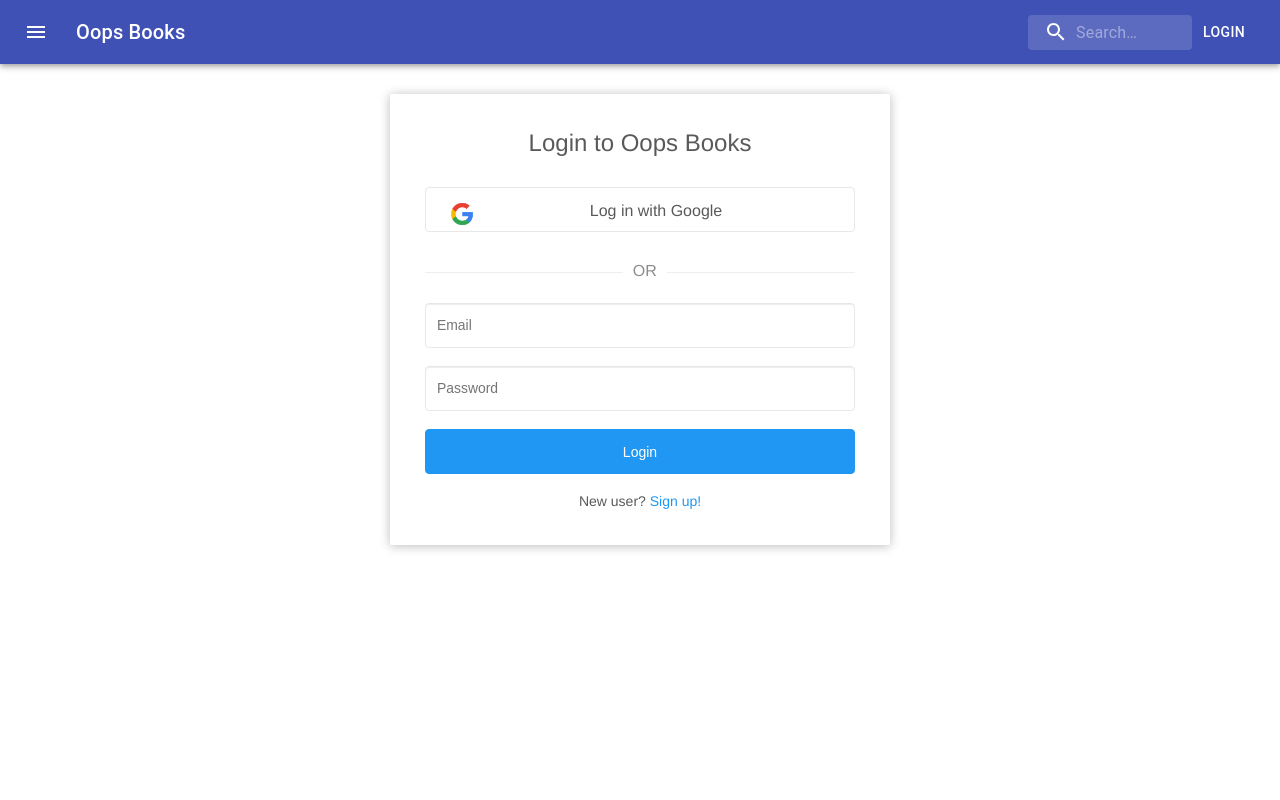
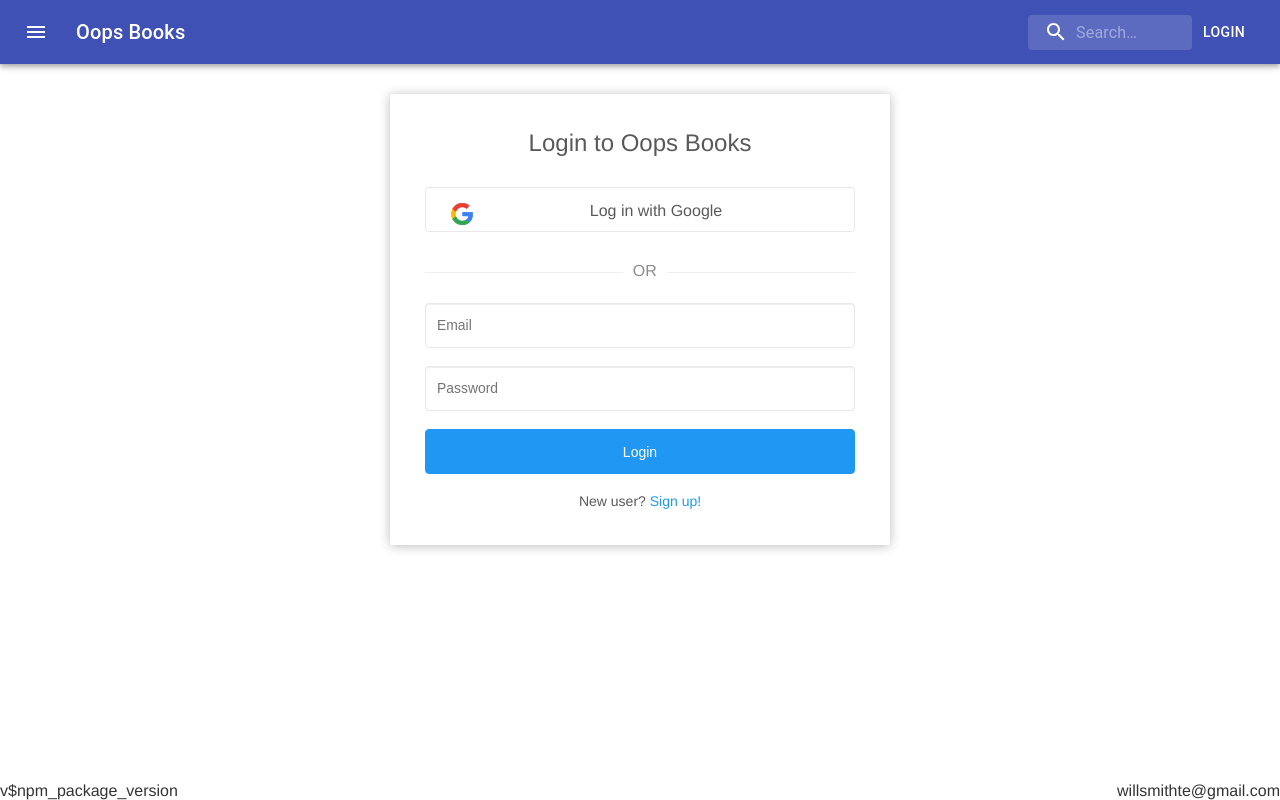
Before and after one commit to WillSmithTE/oops-books, a React (Create React App) app: page /login in a window 1280 px wide. Built offline with nearby package versions, Linux system fonts and the light colour scheme.

Commit message:
add footer

```diff
--- a/package.json
+++ b/package.json
@@ -1,6 +1,6 @@
 {
   "name": "book-mi",
-  "version": "0.1.0",
+  "version": "0.0.1",
   "private": true,
   "dependencies": {
     "@material-ui/core": "^4.11.0",
@@ -10,11 +10,11 @@
     "@testing-library/user-event": "^12.1.10",
     "react": "^17.0.1",
     "react-dom": "^17.0.1",
+    "react-router-dom": "^4.3.1",
+    "react-s-alert": "^1.4.1",
     "react-scripts": "4.0.0",
     "react-spinners": "^0.9.0",
-    "react-router-dom": "^4.3.1",
     "styled-components": "^5.2.1",
-    "react-s-alert": "^1.4.1",
     "web-vitals": "^0.2.4"
   },
   "scripts": {
--- a/public/index.html
+++ b/public/index.html
@@ -1,5 +1,5 @@
 <!DOCTYPE html>
-<html lang="en">
+<html lang="en" style='height: 100%;'>
   <head>
     <meta charset="utf-8" />
     <link rel="icon" href="%PUBLIC_URL%/favicon.ico" />
@@ -26,9 +26,9 @@
     -->
     <title>Oops Books</title>
   </head>
-  <body>
+  <body style='height: 100%;'>
     <noscript>You need to enable JavaScript to run this app.</noscript>
-    <div id="root"></div>
+    <div id="root" style='height: 100%;'></div>
     <!--
       This HTML file is a template.
       If you open it directly in the browser, you will see an empty page.
--- a/src/App.js
+++ b/src/App.js
@@ -8,6 +8,7 @@ import {
 import {HomePage} from './HomePage';
 import {Login} from './login/Login';
 import Signup from './signup/Signup';
+import { Footer } from './Footer';
 import {ACCESS_TOKEN} from './util/constants';
 import {useState} from 'react';
 import Alert from 'react-s-alert';
@@ -37,6 +38,7 @@ function App() {
       <Route path={"/signup"} render={(props) => <Signup authenticated={authenticated} {...props} />}></Route>
       <Route render={(props) => <HomePage {...props} />}></Route>
     </Switch>
+    <Footer />
   </>
   );
 }
--- /dev/null
+++ b/src/Footer.css
@@ -0,0 +1,14 @@
+.footer {
+    position: absolute;
+    bottom: 0;
+    display: flex;
+    width: 100%;
+}
+
+.version {
+    margin-right: auto;
+  }
+
+.email {
+    margin-left: auto;
+  }
--- /dev/null
+++ b/src/Footer.js
@@ -0,0 +1,9 @@
+import './Footer.css';
+import { VERSION_NUMBER } from './util/constants';
+
+export const Footer = () => {
+    return <footer className='footer'>
+        <div className='version'>v{VERSION_NUMBER}</div>
+        <div className='email'>willsmithte@gmail.com</div>
+    </footer>;
+};
--- a/src/util/constants/index.js
+++ b/src/util/constants/index.js
@@ -8,3 +8,5 @@ export const OAUTH2_REDIRECT_URI = 'http://localhost:3000/oauth2/redirect'
 export const GOOGLE_AUTH_URL = API_BASE_URL + '/oauth2/authorize/google?redirect_uri=' + OAUTH2_REDIRECT_URI;
 export const FACEBOOK_AUTH_URL = API_BASE_URL + '/oauth2/authorize/facebook?redirect_uri=' + OAUTH2_REDIRECT_URI;
 export const GITHUB_AUTH_URL = API_BASE_URL + '/oauth2/authorize/github?redirect_uri=' + OAUTH2_REDIRECT_URI;
+
+export const VERSION_NUMBER = process.env.REACT_APP_VERSION;
```
Also changed, not shown: 2 other files (tests, documents, lock files or other folders).
